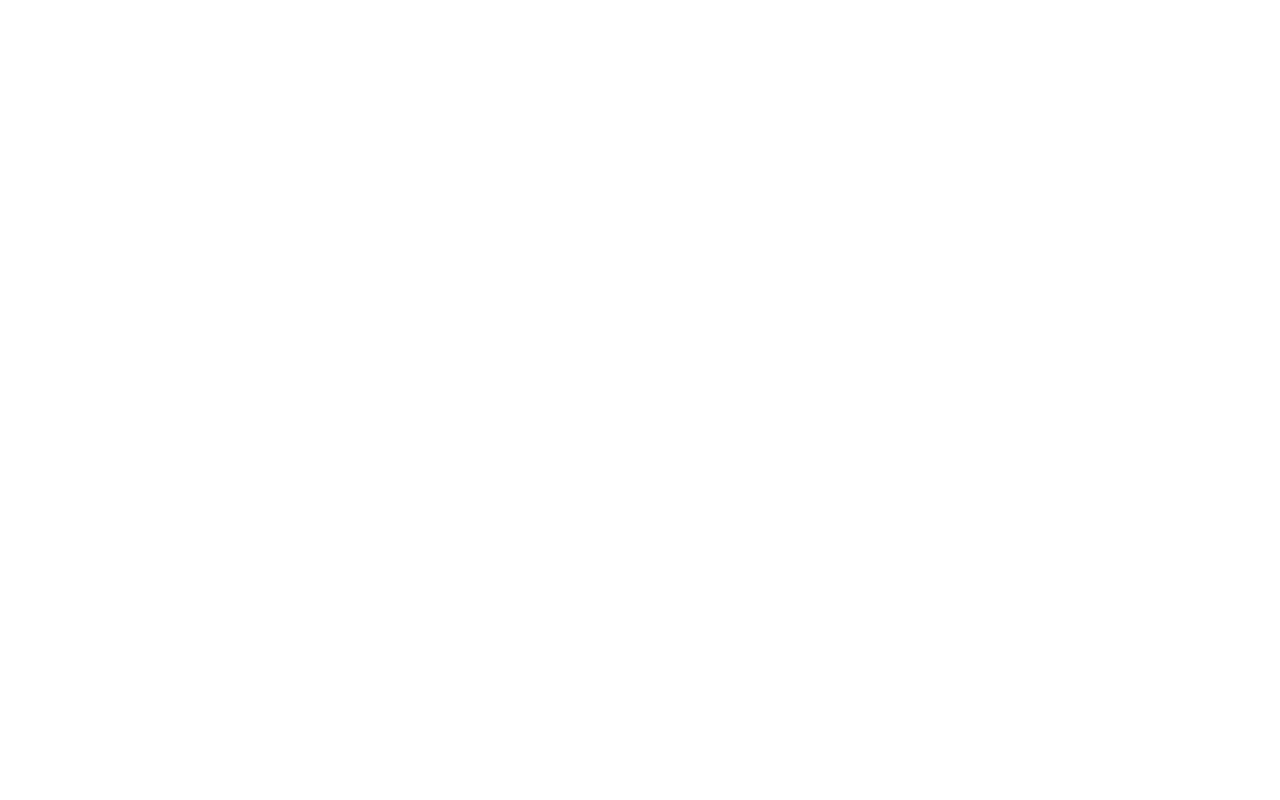
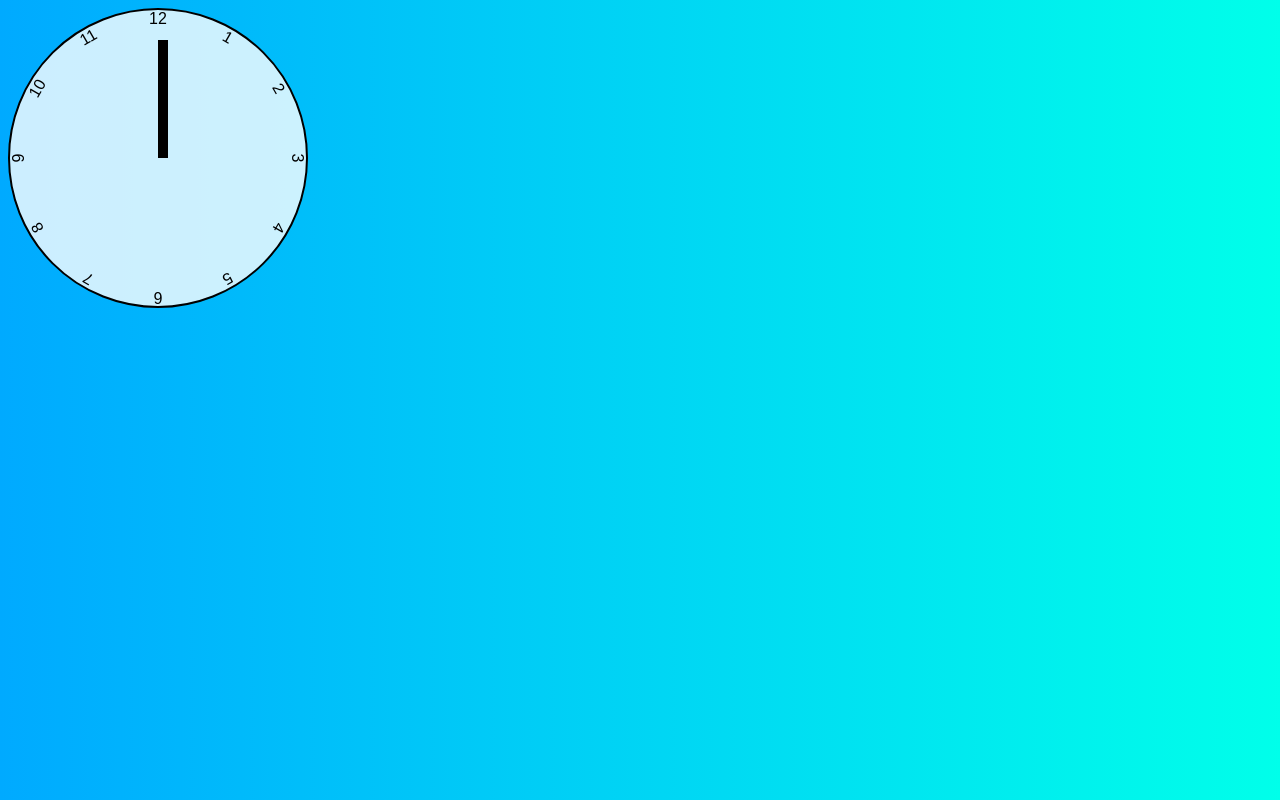
Before and after one commit to bokigolic/manual-clock-js, a plain HTML site: page index.html in a window 1280 px wide. Drawn offline with Linux system fonts and the light colour scheme.

Commit message:
work on design, add numbers, hand

```diff
--- a/index.html
+++ b/index.html
@@ -11,6 +11,24 @@
 
 <body>
 
+  <div class="clock">
+    <div class="hand hour"></div>
+    <div class="hand minute"></div>
+    <div class="hand second"></div>
+    <div class="number number1">1</div>
+    <div class="number number2">2</div>
+    <div class="number number3">3</div>
+    <div class="number number4">4</div>
+    <div class="number number5">5</div>
+    <div class="number number6">6</div>
+    <div class="number number7">7</div>
+    <div class="number number8">8</div>
+    <div class="number number9">9</div>
+    <div class="number number10">10</div>
+    <div class="number number11">11</div>
+    <div class="number number12">12</div>
+
+  </div>
 
 
 
--- a/style.css
+++ b/style.css
@@ -0,0 +1,85 @@
+*,
+*::after,
+::before {
+  box-sizing: border-box;
+  font-family: sans-serif;
+}
+
+body {
+  background: linear-gradient(to right, hsl(200, 100%, 50%), hsl(175, 100%, 50%));
+}
+
+.clock {
+  width: 300px;
+  height: 300px;
+  background-color: rgba(255, 255, 255, .8);
+  border-radius: 50%;
+  border: 2px solid black;
+  position: relative;
+}
+
+.clock .number {
+  --rotation: 0;
+  position: absolute;
+  width: 100%;
+  height: 100%;
+
+  text-align: center;
+  transform: rotate(var(--rotation));
+
+
+}
+
+.clock .number1 {
+  --rotation: 30deg
+}
+
+.clock .number2 {
+  --rotation: 60deg
+}
+
+.clock .number3 {
+  --rotation: 90deg
+}
+
+.clock .number4 {
+  --rotation: 120deg
+}
+
+.clock .number5 {
+  --rotation: 150deg
+}
+
+.clock .number6 {
+  --rotation: 180deg
+}
+
+.clock .number7 {
+  --rotation: 210deg
+}
+
+.clock .number8 {
+  --rotation: 240deg
+}
+
+.clock .number9 {
+  --rotation: 270deg
+}
+
+.clock .number10 {
+  --rotation: 300deg
+}
+
+.clock .number11 {
+  --rotation: 330deg
+}
+
+
+.clock .hand {
+  position: absolute;
+  bottom: 50%;
+  left: 50%;
+  width: 10px;
+  height: 40%;
+  background-color: black;
+}
```
